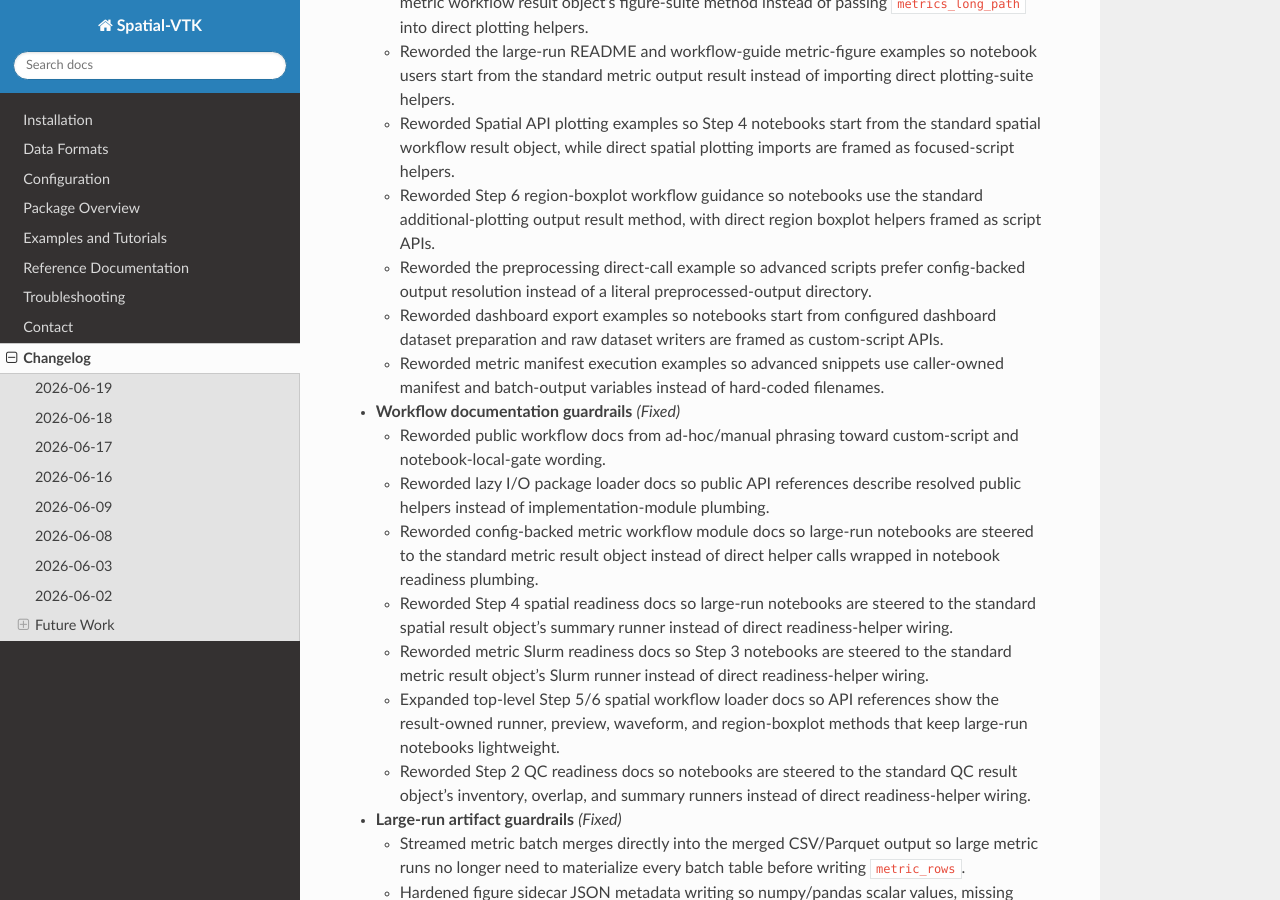
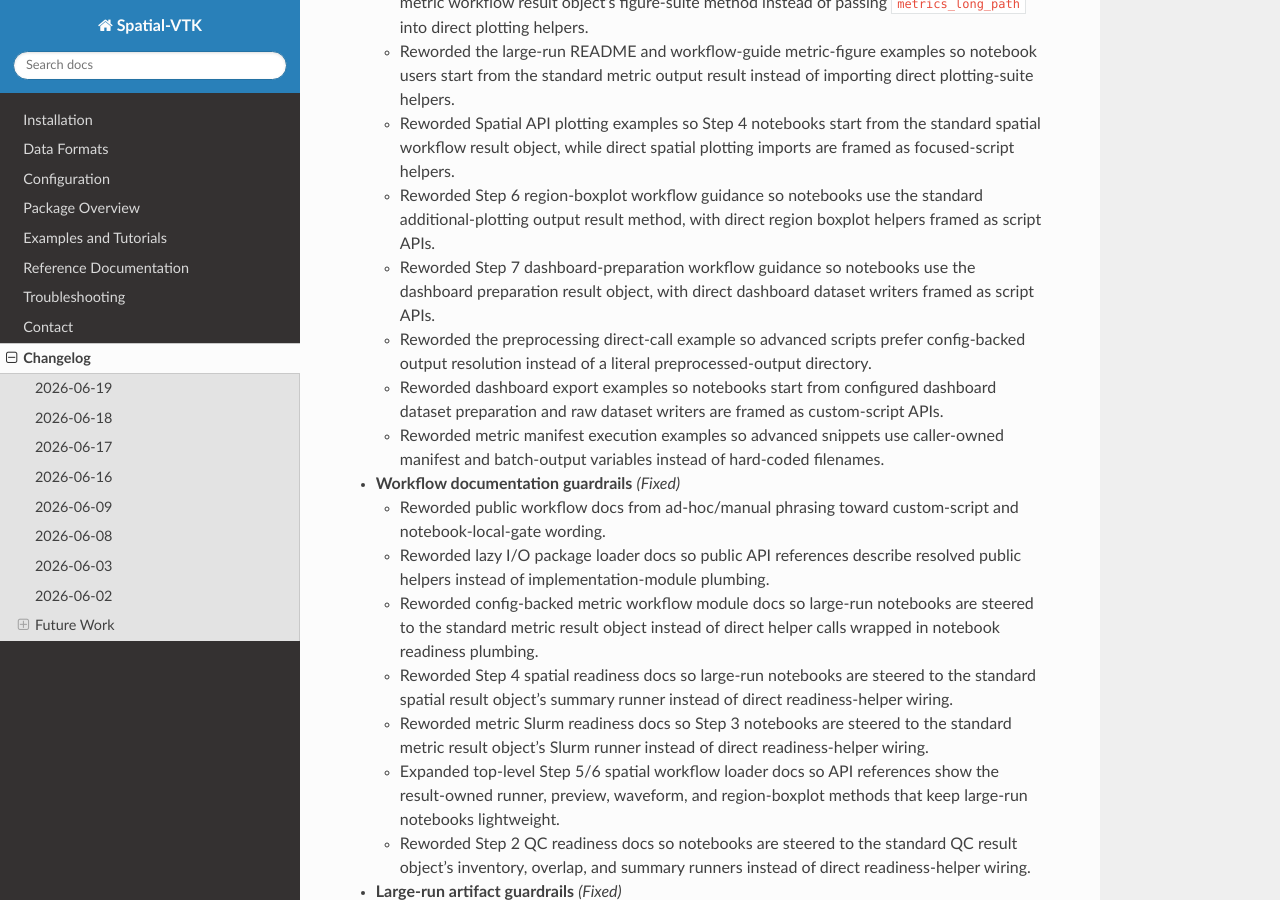
Before and after one commit to bcbirkel/spatial-vtk, a Sphinx documentation site: the page built from docs/changelog.rst, in a window 1280 px wide and 900 px high, scrolled down 1665 px. Built offline with Sphinx 7.4.7 and the Read the Docs theme 3.1.0, drawn with Linux system fonts in a browser that asks for light colours.

Commit message:
Clarify dashboard preparation workflow guidance

```diff
--- a/docs/changelog.rst
+++ b/docs/changelog.rst
@@ -92,6 +92,9 @@ Changelog
   - Reworded Step 6 region-boxplot workflow guidance so notebooks use the
     standard additional-plotting output result method, with direct region
     boxplot helpers framed as script APIs.
+  - Reworded Step 7 dashboard-preparation workflow guidance so notebooks use
+    the dashboard preparation result object, with direct dashboard dataset
+    writers framed as script APIs.
   - Reworded the preprocessing direct-call example so advanced scripts prefer
     config-backed output resolution instead of a literal preprocessed-output
     directory.
--- a/docs/reference/python_workflows.rst
+++ b/docs/reference/python_workflows.rst
@@ -736,7 +735,10 @@ paths without requiring global config activation.
        summary tables. Display the result from
        ``DashboardDatasetPreparationResult.run_if_needed(...)`` with
        ``spatial_vtk.config.display_notebook_step_result`` so submitted,
-       skipped, and local-run states appear as labelled notebook tables. The
+       skipped, and local-run states appear as labelled notebook tables.
+       Scripts that intentionally own dashboard preparation control can call
+       ``spatial_vtk.visualize.write_configured_dashboard_datasets`` directly
+       with ``cfg=`` or explicit roots. The
        metrics dashboard loads the primary
        ``model_metric_band`` summary at startup, then reads optional
        station/event/path summaries lazily in chunks after the active
```
Also changed, not shown: other parts of docs/reference/python_workflows.rst (+0 -1 lines), 1 other file.
